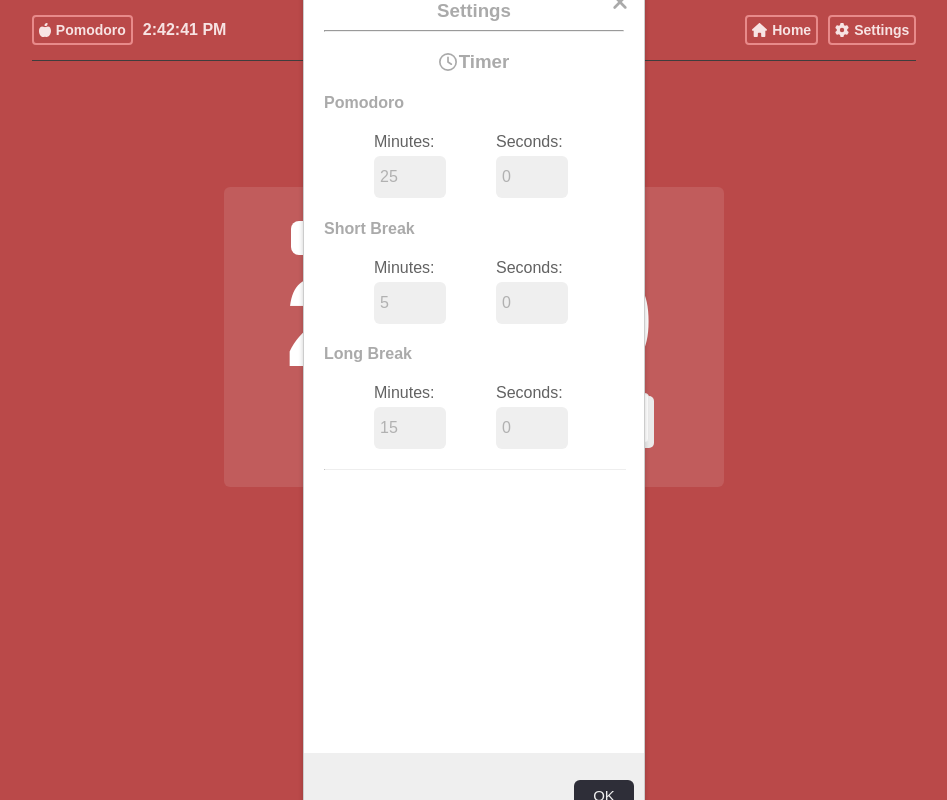
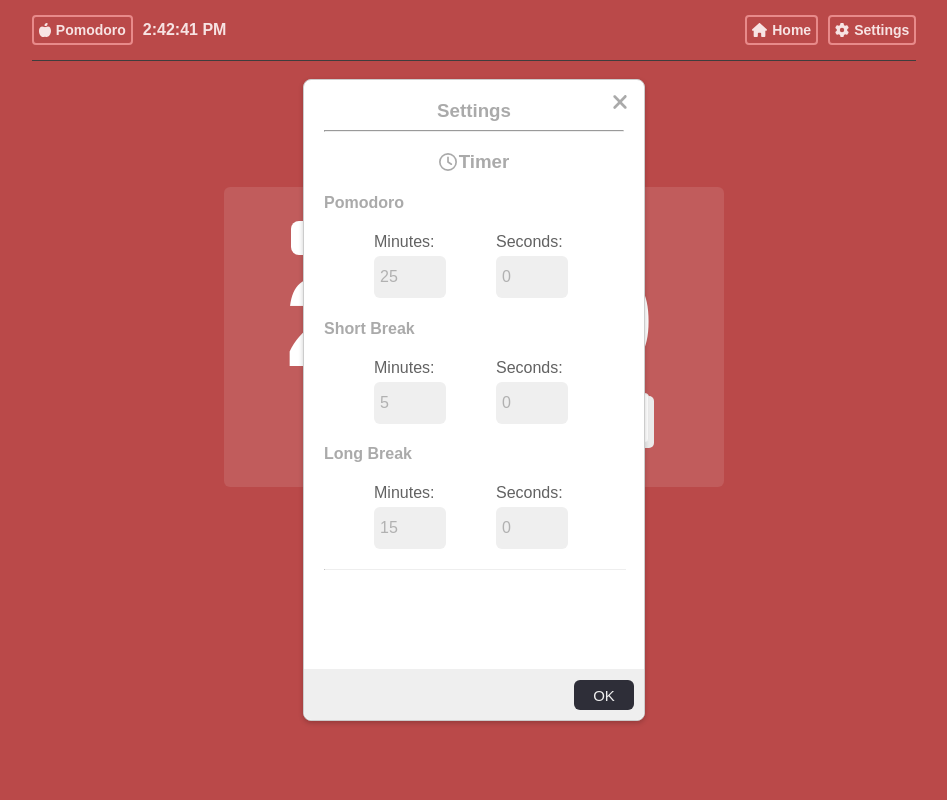
Before and after one commit to husseinhareb/Pomotauri, a React (Vite) app: page / in a window 1280 px wide. Both pictures are taken after a click on the button "Settings". Shown: the whole page, without its empty margins (166-1113 px from the left). Built offline with nearby package versions, Linux system fonts and the light colour scheme.

Commit message:
settings window

```diff
--- a/src/styles/Settings.css
+++ b/src/styles/Settings.css
@@ -3,7 +3,7 @@
     top: 50%;
     left: 50%;
     width: 300px;
-    height: 800px;
+    height: 600px;
     transform: translate(-50%, -50%);
     background-color: white;
     padding: 20px;
```
